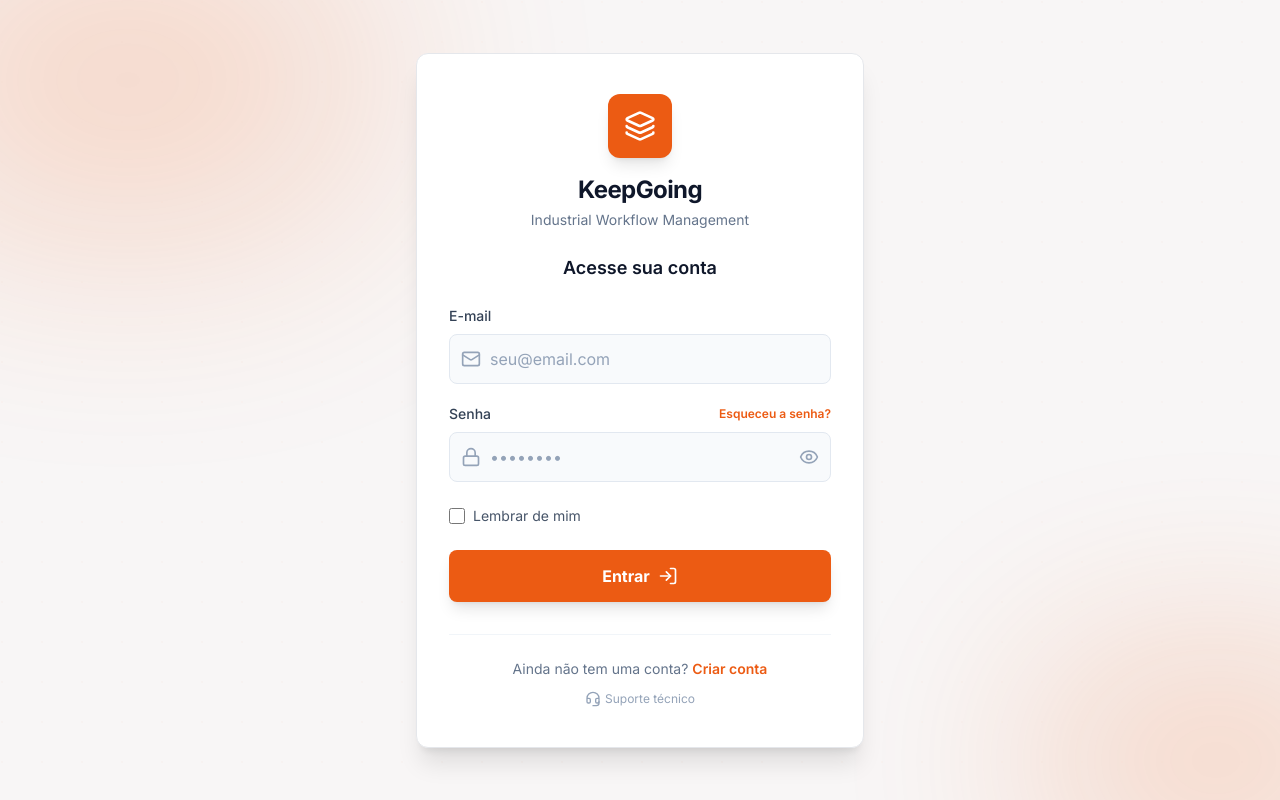
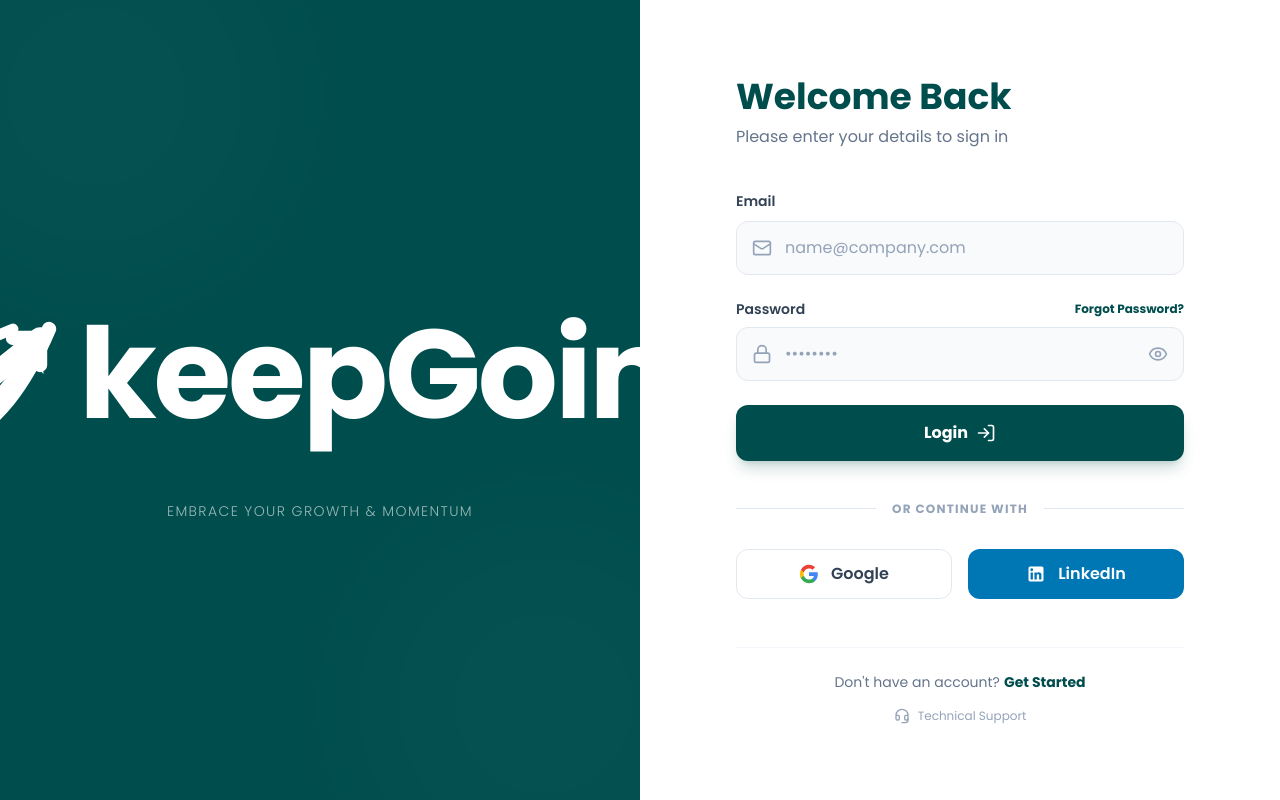
Before and after one commit to fabioguardiano/Keepgoing, a React (Vite) app: page / in a window 1280 px wide. Built offline with nearby package versions, Linux system fonts and the light colour scheme; no server answers.

Commit message:
feat(branding): redesign visual identity with Deep Teal and Poppins

```diff
--- /dev/null
+++ b/components/KeepGoingLogo.tsx
@@ -0,0 +1,69 @@
+import React from 'react';
+
+interface KeepGoingLogoProps {
+  className?: string;
+  size?: number | string;
+  color?: string;
+  showText?: boolean;
+  textColor?: string;
+}
+
+export const KeepGoingLogo: React.FC<KeepGoingLogoProps> = ({
+  className = '',
+  size = 48,
+  color = 'currentColor',
+  showText = true,
+  textColor = 'currentColor'
+}) => {
+  return (
+    <div className={`flex items-center gap-3 ${className}`}>
+      <svg
+        width={size}
+        height={size}
+        viewBox="0 0 100 100"
+        fill="none"
+        xmlns="http://www.w3.org/2000/svg"
+      >
+        {/* Stylized Arrow Icon based on the provided mockup */}
+        <path
+          d="M20 70C25 55 35 45 50 40M30 75C38 60 50 50 65 45M40 80C55 70 70 60 85 30"
+          stroke={color}
+          strokeWidth="8"
+          strokeLinecap="round"
+        />
+        <path
+          d="M85 30L70 30M85 30L85 45"
+          stroke={color}
+          strokeWidth="8"
+          strokeLinecap="round"
+          strokeLinejoin="round"
+        />
+        <path
+          d="M45 85C60 75 75 60 90 25"
+          stroke={color}
+          strokeWidth="8"
+          strokeLinecap="round"
+        />
+
+        {/* Refined paths to match the "multiple paths" look */}
+        <path d="M15 65C25 45 45 35 70 25" stroke={color} strokeWidth="6" strokeLinecap="round" />
+        <path d="M25 80C40 65 60 50 85 30" stroke={color} strokeWidth="12" strokeLinecap="round" />
+
+        {/* The Arrow Head */}
+        <path d="M85 30L65 28L87 50L85 30Z" fill={color} />
+      </svg>
+      {showText && (
+        <span
+          className="font-bold tracking-tight"
+          style={{
+            color: textColor,
+            fontSize: typeof size === 'number' ? size * 0.7 : '1.5rem',
+            fontFamily: "'Poppins', sans-serif"
+          }}
+        >
+          keepGoing
+        </span>
+      )}
+    </div>
+  );
+};
--- a/components/Login.tsx
+++ b/components/Login.tsx
@@ -1,6 +1,7 @@
 import React, { useState } from 'react';
-import { Layers, Mail, Lock, Eye, EyeOff, LogIn, Headset, Loader2 } from 'lucide-react';
+import { Mail, Lock, Eye, EyeOff, LogIn, Headset, Loader2 } from 'lucide-react';
 import { supabase } from '../lib/supabase';
+import { KeepGoingLogo } from './KeepGoingLogo';
 
 interface LoginProps {
   onLogin: (user: any) => void;
@@ -27,7 +28,6 @@ export const Login: React.FC<LoginProps> = ({ onLogin }) => {
       if (signInError) throw signInError;
 
       if (data?.user) {
-        // Mapeamos os metadados do Supabase para o tipo User do App
         const userMetadata = data.user.user_metadata;
         const mappedUser = {
           id: data.user.id,
@@ -50,67 +50,73 @@ export const Login: React.FC<LoginProps> = ({ onLogin }) => {
   };
 
   return (
-    <div className="font-sans bg-[#f8f6f6] dark:bg-[#221610] text-slate-900 dark:text-slate-100 min-h-screen flex items-center justify-center p-4 relative z-0">
+    <div className="min-h-screen flex font-['Poppins']">
 
-      {/* Decorative Elements */}
-      <div className="fixed inset-0 -z-10 overflow-hidden pointer-events-none opacity-20 dark:opacity-10">
-        <div className="absolute top-[-10%] left-[-10%] w-[40%] h-[40%] bg-[var(--primary-color)] rounded-full blur-[120px]"></div>
-        <div className="absolute bottom-[-10%] right-[-10%] w-[30%] h-[30%] bg-[var(--primary-color)] rounded-full blur-[100px]"></div>
-        <div className="absolute inset-0" style={{ backgroundImage: 'radial-gradient(circle at 2px 2px, rgba(236, 91, 19, 0.1) 1px, transparent 0)', backgroundSize: '40px 40px' }}></div>
+      {/* Left Side: Logo (Hidden on mobile) */}
+      <div className="hidden lg:flex lg:w-1/2 bg-[#004D4D] items-center justify-center p-12 relative overflow-hidden">
+        {/* Decorative background element */}
+        <div className="absolute top-0 left-0 w-full h-full opacity-10">
+          <div className="absolute -top-24 -left-24 w-96 h-96 rounded-full bg-white/20 blur-3xl"></div>
+          <div className="absolute -bottom-24 -right-24 w-96 h-96 rounded-full bg-white/20 blur-3xl"></div>
+        </div>
+
+        <div className="relative z-10 flex flex-col items-center">
+          <KeepGoingLogo
+            size={180}
+            color="#FFFFFF"
+            textColor="#FFFFFF"
+            className="mb-4"
+          />
+          <p className="text-white/60 text-sm tracking-widest uppercase font-light mt-4">
+            Embrace Your Growth & Momentum
+          </p>
+        </div>
       </div>
 
-      <div className="w-full max-w-md bg-white dark:bg-[#221610]/50 rounded-xl shadow-xl overflow-hidden border border-[var(--primary-color)]/10">
+      {/* Right Side: Login Form */}
+      <div className="w-full lg:w-1/2 bg-white flex items-center justify-center p-6 md:p-12">
+        <div className="w-full max-w-md">
 
-        {/* Header / Logo Section */}
-        <div className="pt-10 pb-6 px-8 flex flex-col items-center">
-          <div className="w-16 h-16 bg-[var(--primary-color)] rounded-xl flex items-center justify-center mb-4 shadow-lg shadow-[var(--primary-color)]/20">
-            <Layers className="text-white w-8 h-8" />
+          <div className="mb-10 text-center lg:text-left">
+            <h1 className="text-4xl font-bold text-[#004D4D] mb-2">Welcome Back</h1>
+            <p className="text-slate-500">Please enter your details to sign in</p>
           </div>
-          <h1 className="text-2xl font-bold tracking-tight text-slate-900 dark:text-slate-100">KeepGoing</h1>
-          <p className="text-slate-500 dark:text-slate-400 text-sm mt-1">Industrial Workflow Management</p>
-        </div>
-
-        {/* Login Form */}
-        <div className="px-8 pb-10">
-          <h2 className="text-lg font-semibold mb-6 text-center">Acesse sua conta</h2>
 
           {error && (
-            <div className="mb-6 p-4 bg-red-50 border border-red-200 text-red-700 text-sm rounded-lg flex items-center gap-2">
-              <span className="font-bold">Erro:</span> {error}
+            <div className="mb-6 p-4 bg-red-50 border border-red-100 text-red-600 text-sm rounded-xl flex items-center gap-2">
+              <span className="font-bold whitespace-nowrap">Error:</span> {error}
             </div>
           )}
 
-          <form onSubmit={handleSubmit} className="space-y-5">
-            {/* Email Field */}
-            <div className="flex flex-col gap-2">
-              <label className="text-sm font-medium text-slate-700 dark:text-slate-300">E-mail</label>
-              <div className="relative flex items-center">
-                <Mail className="absolute left-3 text-slate-400 w-5 h-5" />
+          <form onSubmit={handleSubmit} className="space-y-6">
+            <div className="space-y-2">
+              <label className="text-sm font-semibold text-slate-700">Email</label>
+              <div className="relative group">
+                <Mail className="absolute left-4 top-1/2 -translate-y-1/2 text-slate-400 w-5 h-5 group-focus-within:text-[#004D4D] transition-colors" />
                 <input
                   type="email"
                   value={email}
                   onChange={(e) => setEmail(e.target.value.toLowerCase())}
-                  className="w-full pl-10 pr-4 py-3 bg-slate-50 dark:bg-[#221610] border border-slate-200 dark:border-[var(--primary-color)]/20 rounded-lg focus:ring-2 focus:ring-[var(--primary-color)]/50 focus:border-[var(--primary-color)] outline-none transition-all dark:text-white placeholder:text-slate-400"
-                  placeholder="seu@email.com"
+                  className="w-full pl-12 pr-4 py-3.5 bg-slate-50 border border-slate-200 rounded-xl focus:ring-2 focus:ring-[#004D4D]/20 focus:border-[#004D4D] outline-none transition-all placeholder:text-slate-400"
+                  placeholder="name@company.com"
                   required
                   disabled={loading}
                 />
               </div>
             </div>
 
-            {/* Password Field */}
-            <div className="flex flex-col gap-2">
+            <div className="space-y-2">
               <div className="flex justify-between items-center">
-                <label className="text-sm font-medium text-slate-700 dark:text-slate-300">Senha</label>
-                <a href="#" className="text-xs font-semibold text-[var(--primary-color)] hover:underline">Esqueceu a senha?</a>
+                <label className="text-sm font-semibold text-slate-700">Password</label>
+                <button type="button" className="text-xs font-bold text-[#004D4D] hover:underline">Forgot Password?</button>
               </div>
-              <div className="relative flex items-center">
-                <Lock className="absolute left-3 text-slate-400 w-5 h-5" />
+              <div className="relative group">
+                <Lock className="absolute left-4 top-1/2 -translate-y-1/2 text-slate-400 w-5 h-5 group-focus-within:text-[#004D4D] transition-colors" />
                 <input
                   type={showPassword ? "text" : "password"}
                   value={password}
                   onChange={(e) => setPassword(e.target.value)}
-                  className="w-full pl-10 pr-12 py-3 bg-slate-50 dark:bg-[#221610] border border-slate-200 dark:border-[var(--primary-color)]/20 rounded-lg focus:ring-2 focus:ring-[var(--primary-color)]/50 focus:border-[var(--primary-color)] outline-none transition-all dark:text-white placeholder:text-slate-400"
+                  className="w-full pl-12 pr-12 py-3.5 bg-slate-50 border border-slate-200 rounded-xl focus:ring-2 focus:ring-[#004D4D]/20 focus:border-[#004D4D] outline-none transition-all placeholder:text-slate-400"
                   placeholder="••••••••"
                   required
                   disabled={loading}
@@ -118,7 +124,7 @@ export const Login: React.FC<LoginProps> = ({ onLogin }) => {
                 <button
                   type="button"
                   onClick={() => setShowPassword(!showPassword)}
-                  className="absolute right-3 text-slate-400 hover:text-[var(--primary-color)] transition-colors"
+                  className="absolute right-4 top-1/2 -translate-y-1/2 text-slate-400 hover:text-[#004D4D] transition-colors"
                   disabled={loading}
                 >
                   {showPassword ? <EyeOff className="w-5 h-5" /> : <Eye className="w-5 h-5" />}
@@ -126,40 +132,54 @@ export const Login: React.FC<LoginProps> = ({ onLogin }) => {
               </div>
             </div>
 
-            {/* Remember Me */}
-            <div className="flex items-center gap-2 py-1">
-              <input
-                type="checkbox"
-                id="remember"
-                className="w-4 h-4 rounded border-slate-300 text-[var(--primary-color)] focus:ring-[var(--primary-color)]"
-                disabled={loading}
-              />
-              <label htmlFor="remember" className="text-sm text-slate-600 dark:text-slate-400">Lembrar de mim</label>
-            </div>
-
-            {/* Submit Button */}
             <button
               type="submit"
-              className={`w-full bg-[var(--primary-color)] hover:bg-[var(--primary-color)]/90 text-white font-bold py-3.5 rounded-lg shadow-lg shadow-[var(--primary-color)]/25 transition-all transform active:scale-[0.98] flex items-center justify-center gap-2 ${loading ? 'opacity-70 cursor-not-allowed' : ''}`}
+              className={`w-full bg-[#004D4D] hover:bg-[#003838] text-white font-bold py-4 rounded-xl shadow-lg shadow-[#004D4D]/20 transition-all transform active:scale-[0.98] flex items-center justify-center gap-2 ${loading ? 'opacity-70 cursor-not-allowed' : ''}`}
               disabled={loading}
             >
               {loading ? (
-                <>Carregando... <Loader2 className="w-5 h-5 animate-spin" /></>
+                <>Loading... <Loader2 className="w-5 h-5 animate-spin" /></>
               ) : (
-                <>Entrar <LogIn className="w-5 h-5" /></>
+                <>Login <LogIn className="w-5 h-5" /></>
               )}
             </button>
           </form>
 
-          {/* Footer Links */}
-          <div className="mt-8 pt-6 border-t border-slate-100 dark:border-[var(--primary-color)]/10 flex flex-col items-center gap-3">
-            <p className="text-sm text-slate-500 dark:text-slate-400">
-              Ainda não tem uma conta?
-              <a href="#" className="text-[var(--primary-color)] font-semibold hover:underline ml-1">Criar conta</a>
+          {/* Social Logins */}
+          <div className="mt-10">
+            <div className="relative flex items-center gap-4 mb-8">
+              <div className="grow border-t border-slate-200"></div>
+              <span className="text-xs font-bold text-slate-400 uppercase tracking-widest">Or continue with</span>
+              <div className="grow border-t border-slate-200"></div>
+            </div>
+
+            <div className="grid grid-cols-2 gap-4">
+              <button className="flex items-center justify-center gap-3 py-3 px-4 border border-slate-200 rounded-xl hover:bg-slate-50 transition-colors font-semibold text-slate-700">
+                <svg width="20" height="20" viewBox="0 0 24 24">
+                  <path fill="#4285F4" d="M22.56 12.25c0-.78-.07-1.53-.2-2.25H12v4.26h5.92c-.26 1.37-1.04 2.53-2.21 3.31v2.77h3.57c2.08-1.92 3.28-4.74 3.28-8.09z"/>
+                  <path fill="#34A853" d="M12 23c2.97 0 5.46-.98 7.28-2.66l-3.57-2.77c-.98.66-2.23 1.06-3.71 1.06-2.86 0-5.29-1.93-6.16-4.53H2.18v2.84C3.99 20.53 7.7 23 12 23z"/>
+                  <path fill="#FBBC05" d="M5.84 14.09c-.22-.66-.35-1.36-.35-2.09s.13-1.43.35-2.09V7.07H2.18C1.43 8.55 1 10.22 1 12s.43 3.45 1.18 4.93l3.66-2.84z"/>
+                  <path fill="#EA4335" d="M12 5.38c1.62 0 3.06.56 4.21 1.64l3.15-3.15C17.45 2.09 14.97 1 12 1 7.7 1 3.99 3.47 2.18 7.07l3.66 2.84c.87-2.6 3.3-4.53 6.16-4.53z"/>
+                </svg>
+                Google
+              </button>
+              <button className="flex items-center justify-center gap-3 py-3 px-4 bg-[#0077B5] hover:bg-[#006396] transition-colors font-semibold text-white rounded-xl">
+                <svg width="20" height="20" fill="white" viewBox="0 0 24 24">
+                  <path d="M19 3a2 2 0 0 1 2 2v14a2 2 0 0 1-2 2H5a2 2 0 0 1-2-2V5a2 2 0 0 1 2-2h14m-.5 15.5v-5.3a3.26 3.26 0 0 0-3.26-3.26c-.85 0-1.84.52-2.32 1.3v-1.11h-2.79v8.37h2.79v-4.93c0-.77.62-1.4 1.39-1.4a1.4 1.4 0 0 1 1.4 1.4v4.93h2.79M6.88 8.56a1.68 1.68 0 0 0 1.68-1.68c0-.93-.75-1.69-1.68-1.69a1.69 1.69 0 0 0-1.69 1.69c0 .93.76 1.68 1.69 1.68m1.39 9.94v-8.37H5.5v8.37h2.77z"/>
+                </svg>
+                LinkedIn
+              </button>
+            </div>
+          </div>
+
+          <div className="mt-12 pt-6 border-t border-slate-100 flex flex-col items-center gap-4">
+             <p className="text-sm text-slate-500">
+              Don't have an account?
+              <a href="#" className="text-[#004D4D] font-bold hover:underline ml-1">Get Started</a>
             </p>
-            <a href="#" className="text-xs text-slate-400 dark:text-slate-500 hover:text-[var(--primary-color)] transition-colors flex items-center gap-1">
+            <a href="#" className="text-xs text-slate-400 hover:text-[#004D4D] transition-colors flex items-center gap-2">
               <Headset className="w-4 h-4" />
-              Suporte técnico
+              Technical Support
             </a>
           </div>
 
--- a/components/SplashScreen.tsx
+++ b/components/SplashScreen.tsx
@@ -1,5 +1,4 @@
-import React from 'react';
-import { Layers } from 'lucide-react';
+import { KeepGoingLogo } from './KeepGoingLogo';
 
 interface SplashScreenProps {
   logoUrl?: string;
@@ -9,11 +8,11 @@ interface SplashScreenProps {
 
 export const SplashScreen: React.FC<SplashScreenProps> = ({
   logoUrl,
-  companyName = 'KeepGoing',
-  primaryColor = '#ec5b13'
+  companyName = 'keepGoing',
+  primaryColor = '#004D4D'
 }) => {
   return (
-    <div className="fixed inset-0 z-[9999] flex flex-col items-center justify-center bg-[#f8f6f6] dark:bg-[#0f172a] transition-colors duration-500">
+    <div className="fixed inset-0 z-[9999] flex flex-col items-center justify-center bg-[#f8f6f6] dark:bg-[#0f172a] transition-colors duration-500 font-['Poppins']">
 
       {/* Elementos decorativos de fundo para efeito Premium */}
       <div className="absolute inset-0 overflow-hidden pointer-events-none opacity-30">
@@ -32,7 +31,7 @@ export const SplashScreen: React.FC<SplashScreenProps> = ({
         />
 
         {/* Logo Container */}
-        <div className="relative z-10 w-24 h-24 mb-6 flex items-center justify-center">
+        <div className="relative z-10 w-32 h-32 mb-6 flex items-center justify-center">
           {logoUrl ? (
             <img
               src={logoUrl}
@@ -40,11 +39,8 @@ export const SplashScreen: React.FC<SplashScreenProps> = ({
               className="w-full h-full object-contain animate-[pulse_2s_cubic-bezier(0.4,0,0.6,1)_infinite]"
             />
           ) : (
-            <div
-              className="w-20 h-20 rounded-2xl flex items-center justify-center shadow-2xl animate-[pulse_2s_cubic-bezier(0.4,0,0.6,1)_infinite]"
-              style={{ backgroundColor: primaryColor }}
-            >
-              <Layers className="text-white w-10 h-10" />
+            <div className="animate-[pulse_2s_cubic-bezier(0.4,0,0.6,1)_infinite]">
+              <KeepGoingLogo size={80} color={primaryColor} showText={false} />
             </div>
           )}
         </div>
--- a/hooks/useSettings.ts
+++ b/hooks/useSettings.ts
@@ -111,14 +111,14 @@ export const useSettings = (
 
   // Company Info — fonte de verdade: Supabase.
   const defaultCompanyData: CompanyInfo = {
-    name: 'Tok de Art',
+    name: 'keepGoing',
     document: '14.092.404/0001-67',
     address: 'Rua Américo Brasiliense, 1853 - Vila Seixas - Ribeirão Preto - SP',
     phone: '(16) 3636-0114',
     email: 'vendas@tokdeart.com.br',
     logoUrl: '',
     lostReasonOptions: ['Tinha preço menor', 'Prazo de entrega melhor', 'Desistiu de fazer', 'Não aprovaram o material', 'Distância da obra'],
-    buttonColor: '#ec5b13',
+    buttonColor: '#004D4D',
     sidebarColor: '#0f172a',
     sidebarTextColor: '#cbd5e1',
   };
@@ -141,7 +141,7 @@ export const useSettings = (
         iconUrl: data.icon_url || '',
         sidebarColor: data.sidebar_color || '#0f172a',
         sidebarTextColor: data.sidebar_text_color || '#cbd5e1',
-        buttonColor: data.button_color || '#ec5b13',
+        buttonColor: data.button_color || '#004D4D',
         lostReasonOptions: data.lost_reason_options || [],
         legalNote: data.legal_note || undefined,
         maxDiscountPct: data.max_discount_pct ?? undefined,
@@ -255,7 +255,7 @@ export const useSettings = (
   // Sincroniza variáveis CSS de tema sempre que companyInfo mudar
   useEffect(() => {
     const root = document.documentElement;
-    const primary = companyInfo.buttonColor || '#ec5b13';
+    const primary = companyInfo.buttonColor || '#004D4D';
     root.style.setProperty('--primary-color', primary);
     root.style.setProperty('--sidebar-bg', companyInfo.sidebarColor || '#0f172a');
     root.style.setProperty('--sidebar-text', companyInfo.sidebarTextColor || '#cbd5e1');
--- a/index.css
+++ b/index.css
@@ -3,7 +3,7 @@
 @tailwind utilities;
 
 :root {
-  --primary-color: #ec5b13;
+  --primary-color: #004D4D;
   --secondary-color: #d84a0d;
   --accent-color: #7f13ec;
   --sidebar-bg: #0f172a;
@@ -12,7 +12,8 @@
 
 @layer base {
   body {
-    @apply bg-gray-50 text-gray-900 font-sans;
+    @apply bg-gray-50 text-gray-900;
+    font-family: 'Poppins', sans-serif;
   }
 }
 
--- a/index.html
+++ b/index.html
@@ -5,7 +5,7 @@
   <meta charset="UTF-8" />
   <meta name="viewport" content="width=device-width, initial-scale=1.0" />
   <title>KeepGoing - Smart Application</title>
-  <link href="https://fonts.googleapis.com/css2?family=Inter:wght@300;400;500;600;700&display=swap" rel="stylesheet">
+  <link href="https://fonts.googleapis.com/css2?family=Poppins:wght@300;400;500;600;700&display=swap" rel="stylesheet">
 </head>
 
 <body>
```
